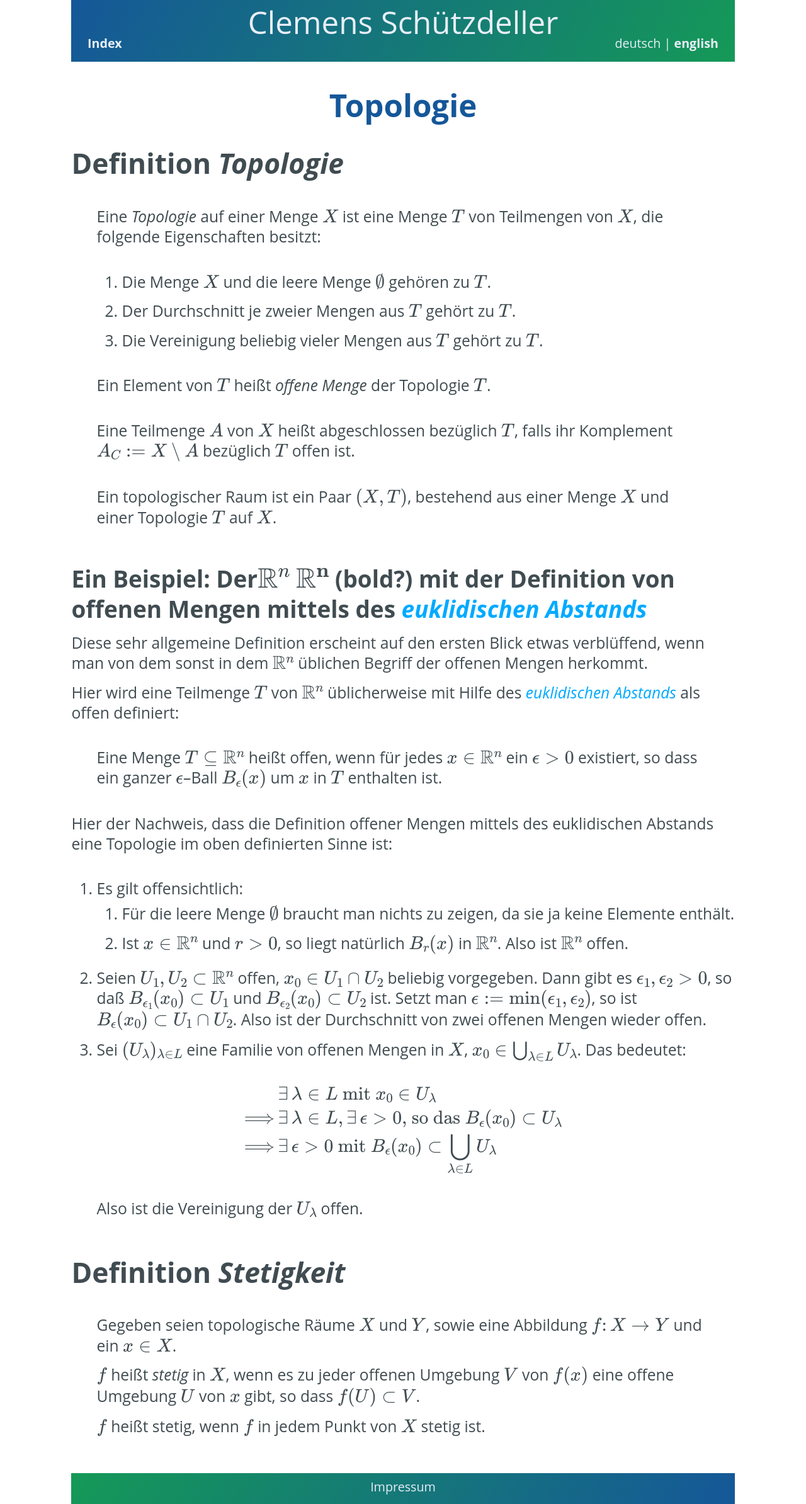
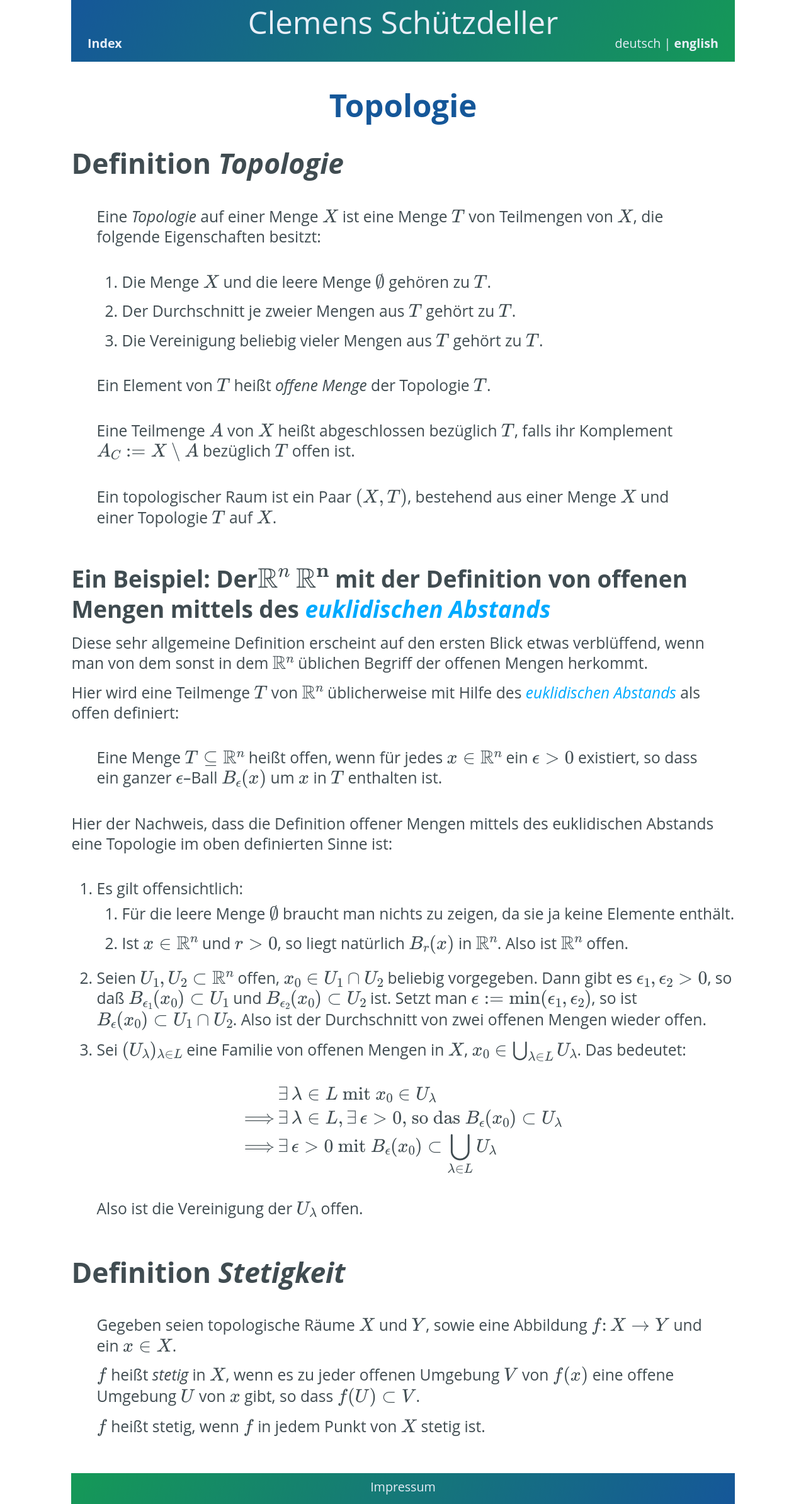
Before and after one commit to cs-LA/home, a Jekyll site: the page built from Topologie/index.md, in a window 1280 px wide. Shown: the whole page at 63% size. Built offline with Jekyll 4.4.1, drawn with Linux system fonts in a browser that asks for light colours; our own code applies the rules of GitHub Pages for plain Markdown files.

Commit message:
Update index.md

```diff
--- a/Topologie/index.md
+++ b/Topologie/index.md
@@ -13,7 +13,7 @@
 
 > Ein topologischer Raum ist ein Paar $(X,T)$, bestehend aus einer Menge $X$ und einer Topologie $T$ auf $X$.
 
-### Ein Beispiel: Der$\mathbb{R}^n$  $\mathbf{\mathbb{R}^n}$ (bold?) mit der Definition von offenen Mengen mittels des *[euklidischen Abstands](https://de.m.wikipedia.org/wiki/Euklidischer_Abstand)*
+### Ein Beispiel: Der$\mathbb{R}^n$  $\mathbf{\mathbb{R}^n}$ mit der Definition von offenen Mengen mittels des *[euklidischen Abstands](https://de.m.wikipedia.org/wiki/Euklidischer_Abstand)*
 
 Diese sehr allgemeine Definition erscheint auf den ersten Blick etwas verblüffend, wenn man von dem sonst in dem $\mathbb{R}^n$ üblichen Begriff der offenen Mengen herkommt.
 
```
